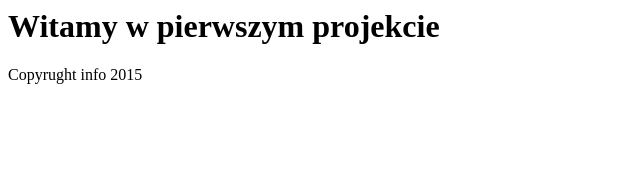
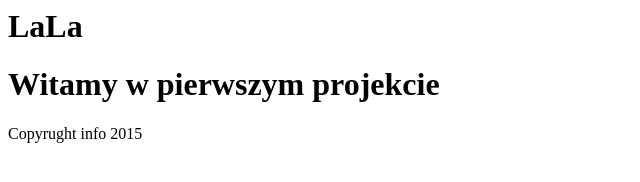
Before and after one commit to kinga1833/Ksiazka-adresowa, a plain HTML site: page index.html in a window 1280 px wide. Shown: the whole page, without its empty margins (0-640 px from the left). Drawn offline with Linux system fonts and the light colour scheme.

Commit message:
Moje proby

```diff
--- a/index.html
+++ b/index.html
@@ -1,3 +1,4 @@
+<h1>LaLa</h1>
 <div>
 	<h1> Witamy w pierwszym projekcie </h1>
 </div>
```
